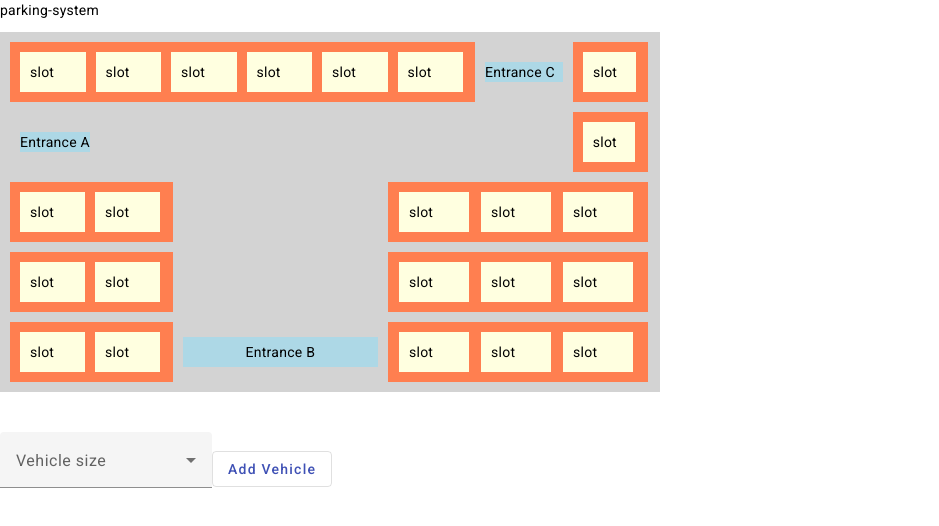
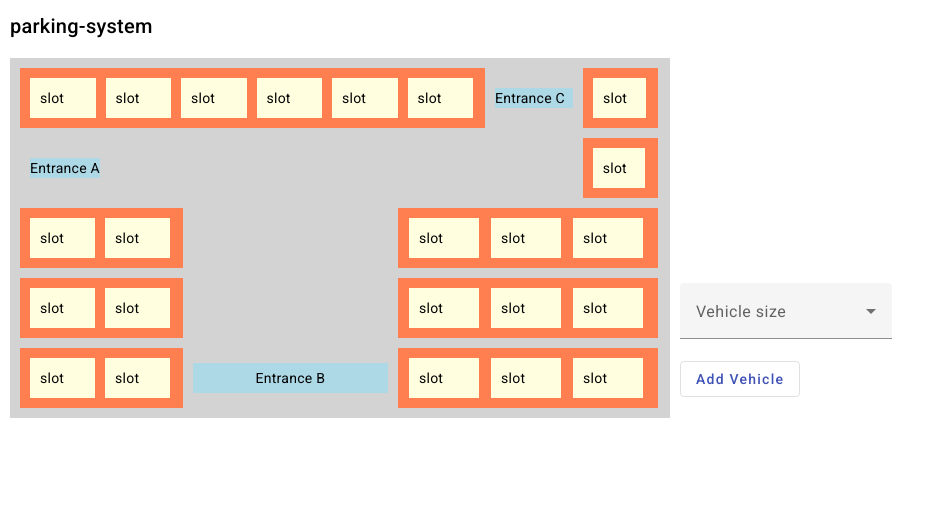
Before and after one commit to jsmnfaye/parking-init, an Angular app: page / in a window 1280 px wide. Shown: the top 526 px of the page, without its empty margins (0-939 px from the left). Built offline with nearby package versions, Linux system fonts and the light colour scheme.

Commit message:
fixed layout

```diff
--- a/src/app/app.component.html
+++ b/src/app/app.component.html
@@ -1,6 +1,6 @@
-<p>{{title}}</p>
-
-<div id="parkingLotMap" style="background-color: lightgray; padding: 5px; width: 650px;">
+<div style="padding: 10px;">
+    <h2>{{title}}</h2>
+    <div id="parkingLotMap" style="background-color: lightgray; padding: 5px; width: 650px; display: inline-block;">
         <!-- 1st row -->
         <div style="background-color: coral; padding: 5px; margin: 5px; width: 70%; display: inline-block">
             <div id="slot1" (click)="unparkTest($event)" class="parking-slot horizontal-slot">slot</div>
@@ -64,8 +64,7 @@
             <div class="parking-slot area-three">slot</div>
         </div>
     </div>
-<br><br>
-<div id="newVehicleForm">
+    <div id="newVehicleForm" style="display: inline-block; padding: 10px;">
         <mat-form-field>
             <mat-label>Vehicle size</mat-label>
             <mat-select [(ngModel)]="vehicleSize" name="vehicleSize">
@@ -73,6 +72,7 @@
                     {{size}}
                 </mat-option>
             </mat-select>
-    </mat-form-field>
+        </mat-form-field><br>
         <button mat-stroked-button color="primary" (click)="createVehicle(vehicleSize)">Add Vehicle</button>
     </div>
+</div>
```
Lines whose indentation alone changed are shown as unchanged.
